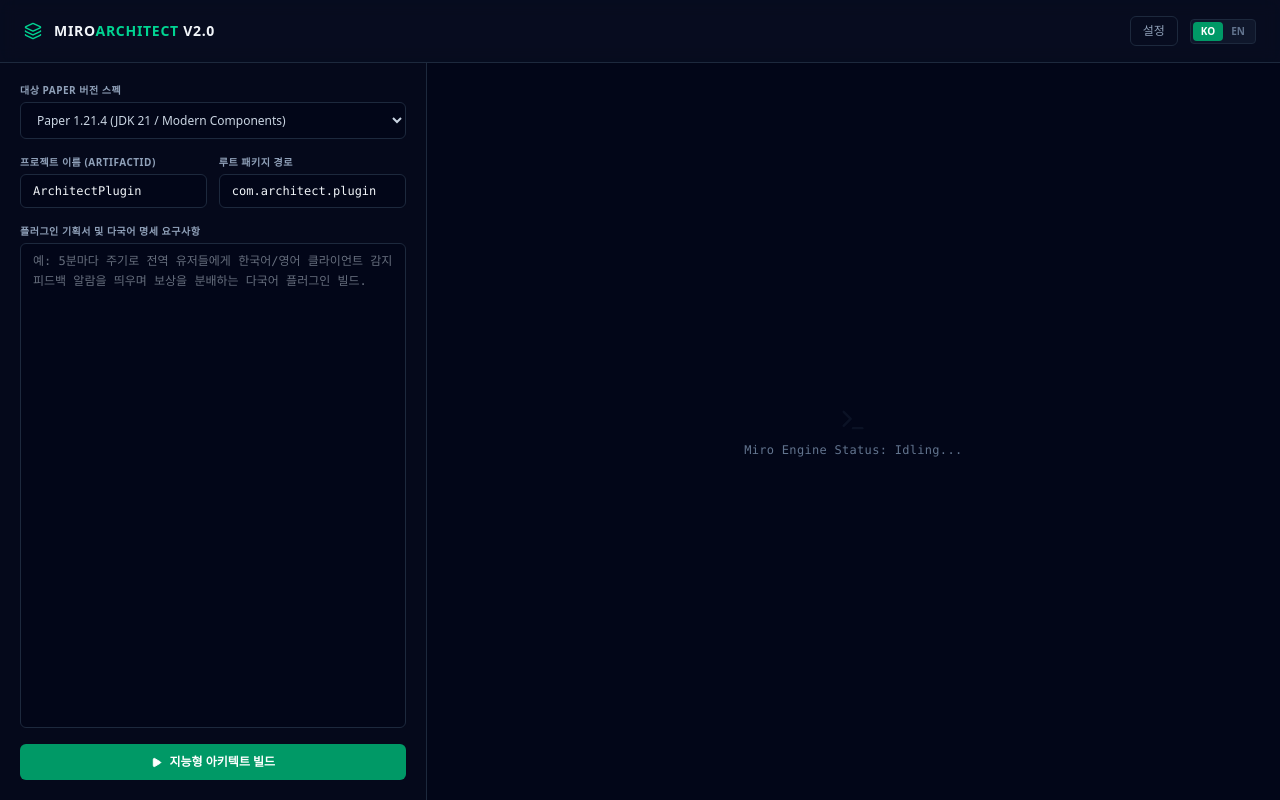
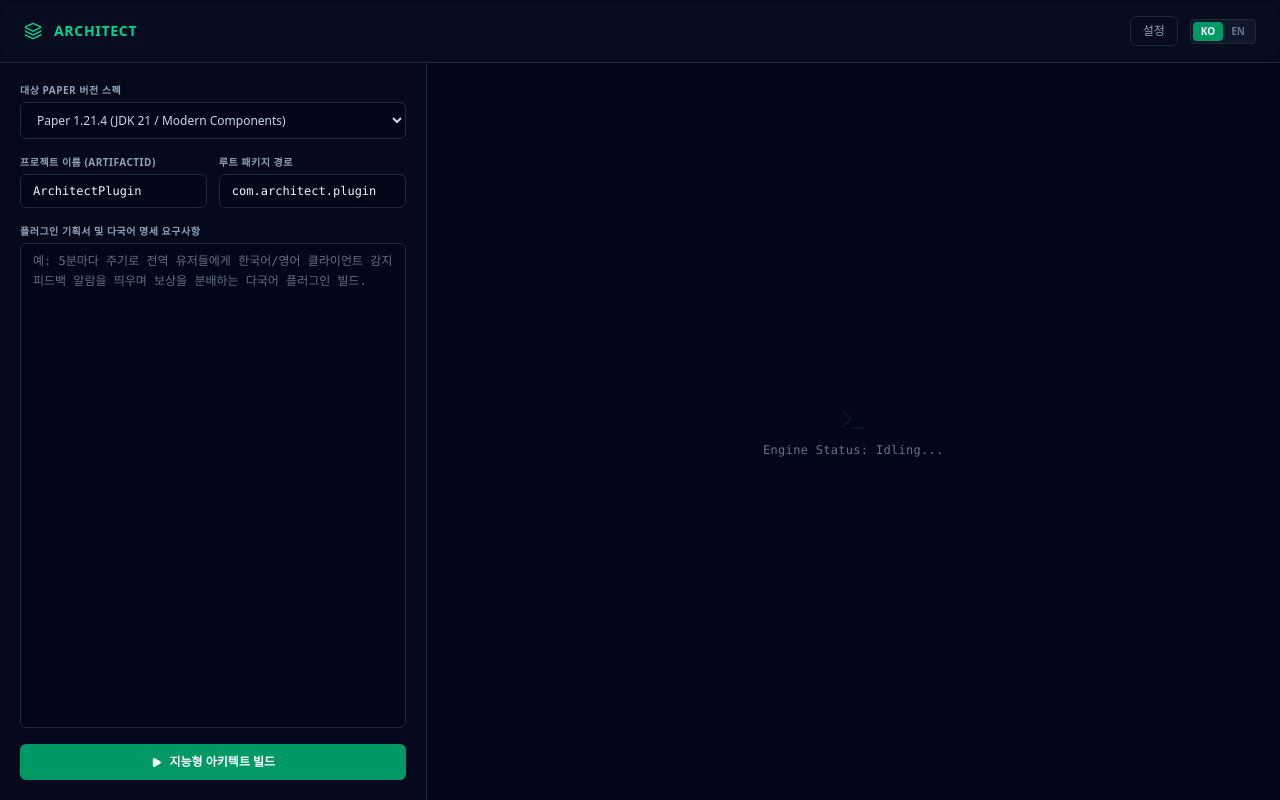
Before and after one commit to wayggstar/Architecture, a React (Vite) app: page / in a window 1280 px wide. Built offline with nearby package versions, Linux system fonts and the light colour scheme.

Commit message:
Architect Branding

```diff
--- a/src/App.tsx
+++ b/src/App.tsx
@@ -81,8 +81,8 @@
   return dec.decode(decrypted);
 }
 
-const STORAGE_KEY = "miro_groq_key";
-const MASTER_PW = "miro-local-v1";
+const STORAGE_KEY = "groq_key";
+const MASTER_PW = "local-v1";
 
 async function saveApiKey(apiKey: string) {
   const encrypted = await encryptData(apiKey, MASTER_PW);
@@ -453,7 +453,7 @@
         <div className="flex items-center gap-3">
           <Layers size={18} className="text-emerald-400" />
           <h1 className="text-sm font-bold tracking-wider uppercase">
-            Miro<span className="text-emerald-400">Architect</span> V2.0
+            <span className="text-emerald-400">Architect</span>
           </h1>
         </div>
         <div className="flex items-center gap-3">
@@ -568,7 +568,7 @@
             <div className="flex-1 flex flex-col items-center justify-center text-slate-600 gap-2">
               <Terminal size={28} className="text-slate-900 animate-pulse" />
               <p className="text-xs font-mono tracking-wide text-slate-500">
-                Miro Engine Status: Idling...
+                Engine Status: Idling...
               </p>
             </div>
           )}
```
